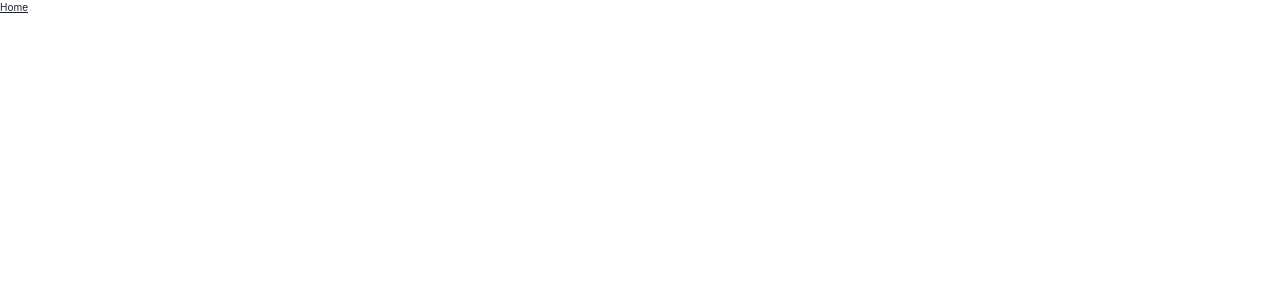
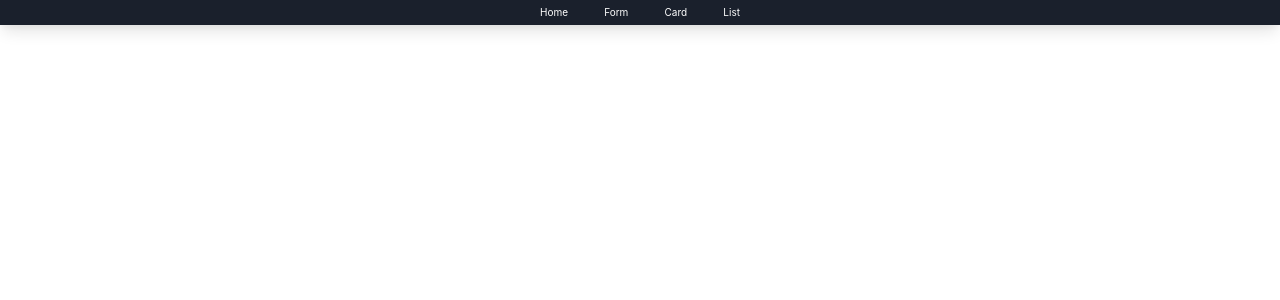
Before and after one commit to Ryan-Solomon/chakra, a React (Create React App) app: page /form in a window 1280 px wide. Shown: the top 300 px of the page. Built offline with nearby package versions, Linux system fonts and the light colour scheme.

Commit message:
start styling nav

```diff
--- a/src/components/Nav.tsx
+++ b/src/components/Nav.tsx
@@ -1,13 +1,24 @@
 import React from 'react';
-import { Flex, Spacer, Link } from '@chakra-ui/react';
+import { Flex, Spacer, Link, Stack, Box } from '@chakra-ui/react';
 import { Link as RouterLink } from 'react-router-dom';
 
 export const Nav = () => {
   return (
-    <Flex direction='row'>
-      <Link as={RouterLink} to='/'>
-        Home
-      </Link>
-    </Flex>
+    <Box bg='gray.800' color='white' p={2} boxShadow='lg'>
+      <Flex mx='auto' justify='space-between' direction='row' maxW='200px'>
+        <Link as={RouterLink} to='/'>
+          Home
+        </Link>
+        <Link as={RouterLink} to='/form'>
+          Form
+        </Link>
+        <Link as={RouterLink} to='/card'>
+          Card
+        </Link>
+        <Link as={RouterLink} to='/list'>
+          List
+        </Link>
+      </Flex>
+    </Box>
   );
 };
```
